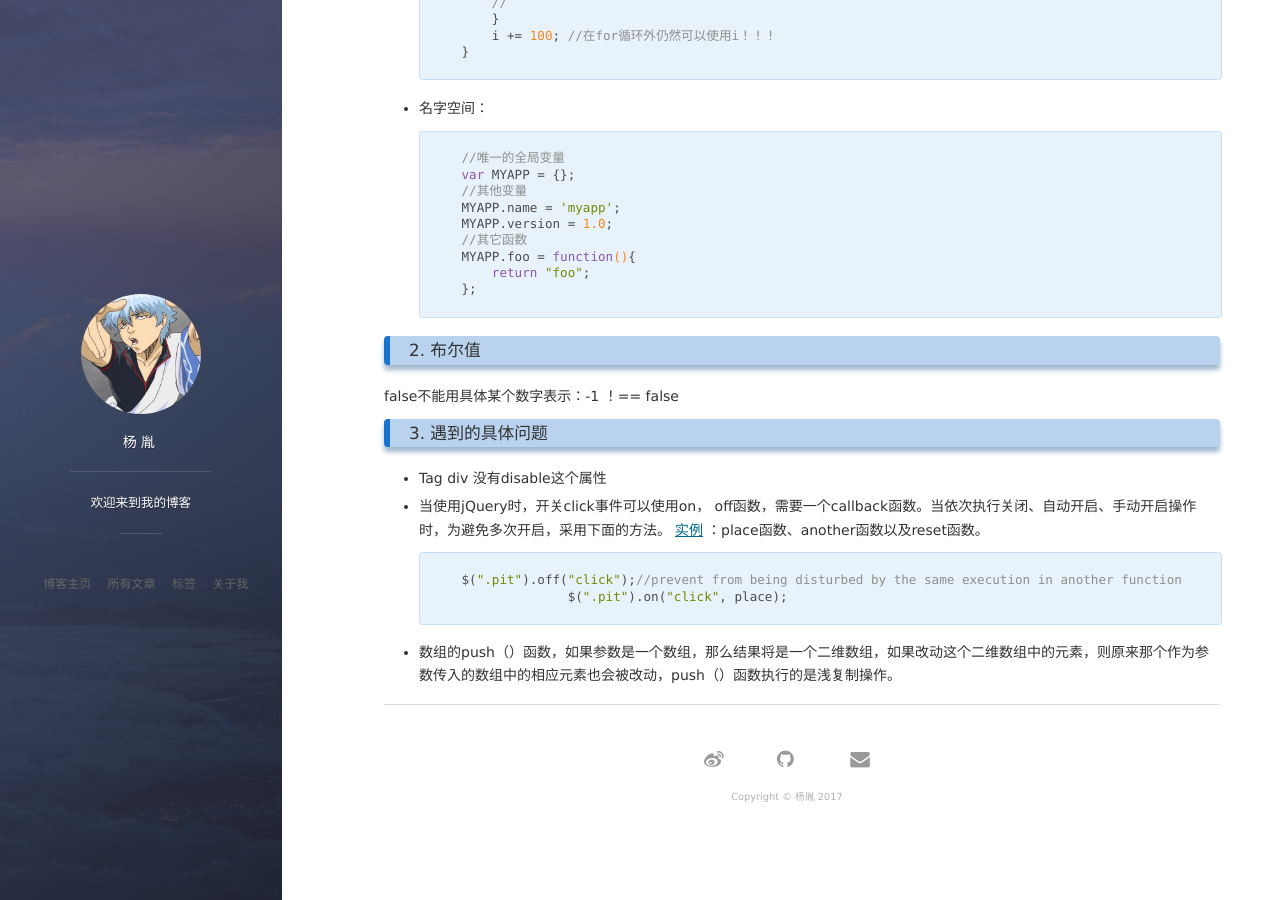
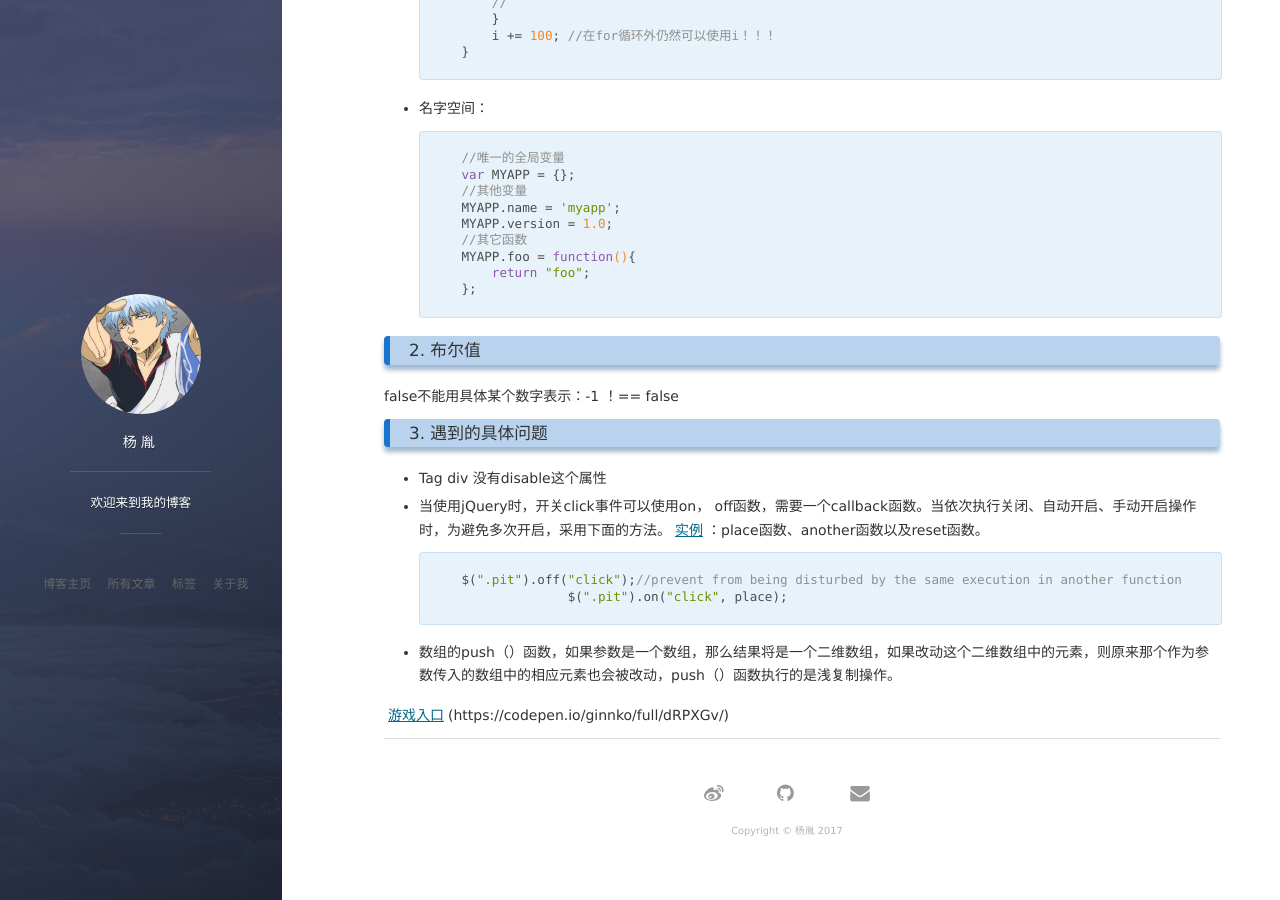
Before and after one commit to ginnko/old-blog, a Jekyll site: the page built from _posts/2017-06-12-sumary about some projects.md, in a window 1280 px wide and 900 px high, scrolled down 511 px. Built offline with Jekyll 4.4.1, drawn with Linux system fonts in a browser that asks for light colours; nearby versions of some CDN libraries; Markdown is read by kramdown in place of the engine named in the settings; comment, search, counter and statistics services are not loaded.

```diff
--- a/_posts/2017-06-12-sumary about some projects.md
+++ b/_posts/2017-06-12-sumary about some projects.md
@@ -50,3 +50,5 @@
  		$(".pit").on("click", place);
 
 - 数组的push（）函数，如果参数是一个数组，那么结果将是一个二维数组，如果改动这个二维数组中的元素，则原来那个作为参数传入的数组中的相应元素也会被改动，push（）函数执行的是浅复制操作。
+
+[游戏入口](https://codepen.io/ginnko/full/dRPXGv/)(https://codepen.io/ginnko/full/dRPXGv/)
```
